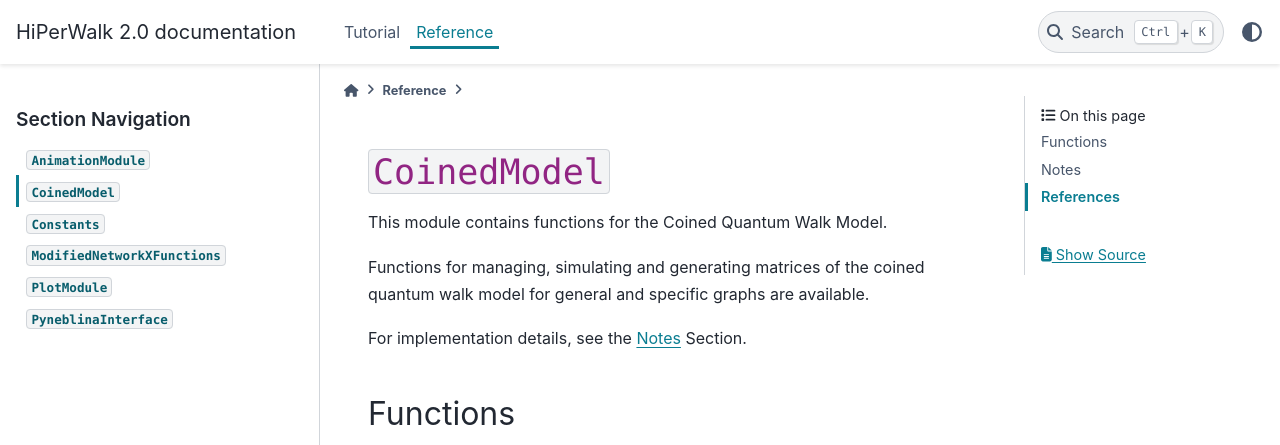
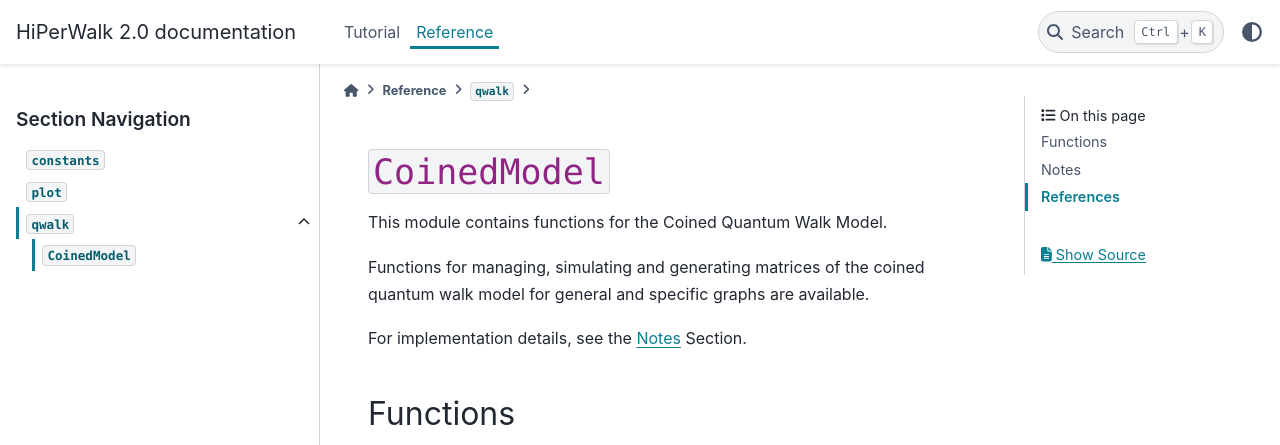
Before and after one commit to hiperwalk/hiperwalk, a Sphinx documentation site: the page built from docs/reference/Coined.rst, in a window 1280 px wide and 900 px high, cut to the strip 0-445 px from the top of the window. Built offline with Sphinx 7.4.7 and the PyData theme 0.15.4, drawn with Linux system fonts in a browser that asks for light colours; some of the changed text lies outside the part shown.

Commit message:
Start to refactor documentation (qwalk and plot packages)

```diff
--- a/docs/conf.py
+++ b/docs/conf.py
@@ -43,7 +43,7 @@
 
 intersphinx_mapping = {
     'numpy': ('https://numpy.org/doc/stable/', None),
-    'scipy': ('https://docs.scipy.org/doc/scipy-1.8.0/html-scipyorg/', None),
+    'scipy': ('https://docs.scipy.org/doc/scipy/', None),
     'matplotlib': ('https://matplotlib.org/stable/', None),
     'networkx' : ('https://networkx.org/documentation/stable/', None),
 }
--- a/docs/reference/CoinedModel.rst
+++ b/docs/reference/Coined.rst
@@ -2,7 +2,7 @@
 ``CoinedModel``
 ===============
 
-.. currentmodule:: CoinedModel
+.. currentmodule:: qwalk
 
 This module contains functions for the Coined Quantum Walk Model.
 
--- a/docs/reference/ModifiedNetworkXFunctions.rst
+++ /dev/null
@@ -1,3 +0,0 @@
-=============================
-``ModifiedNetworkXFunctions``
-=============================
--- a/docs/reference/PyneblinaInterface.rst
+++ /dev/null
@@ -1,3 +0,0 @@
-======================
-``PyneblinaInterface``
-======================
--- a/docs/reference/Constants.rst
+++ b/docs/reference/constants.rst
@@ -1,3 +1,3 @@
 =============
-``Constants``
+``constants``
 =============
--- a/docs/reference/index.rst
+++ b/docs/reference/index.rst
@@ -9,9 +9,6 @@
 .. toctree::
     :maxdepth: 1
 
-    AnimationModule.rst
-    CoinedModel.rst
-    Constants.rst
-    ModifiedNetworkXFunctions.rst
-    PlotModule.rst
-    PyneblinaInterface.rst
+    constants.rst
+    plot.rst
+    qwalk.rst
```
Also changed, not shown: other parts of docs/reference/Coined.rst (+8 -8 lines), docs/reference/AnimationModule.rst (deleted, +0 -33 lines), docs/reference/PlotModule.rst (deleted, +0 -9 lines), docs/reference/plot.rst (added, +23 -0 lines), docs/reference/qwalk.rst (added, +26 -0 lines).
